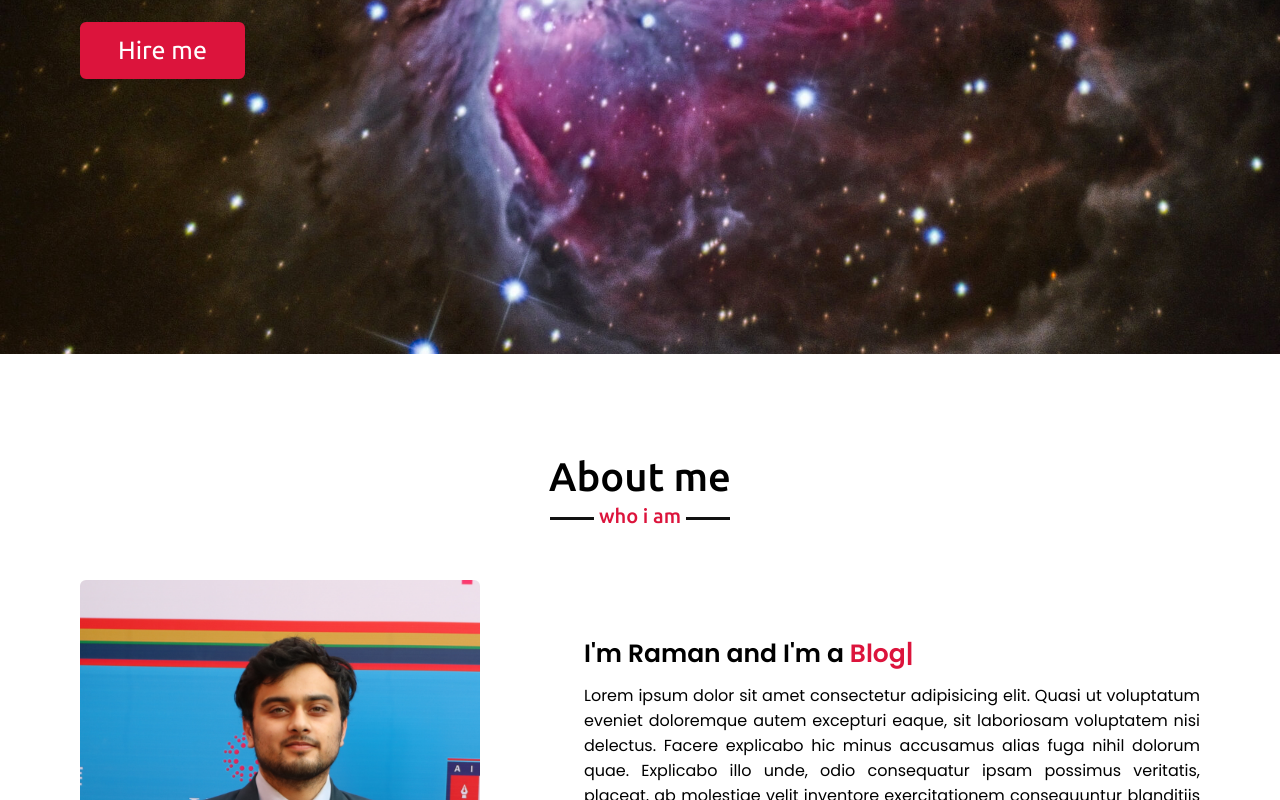
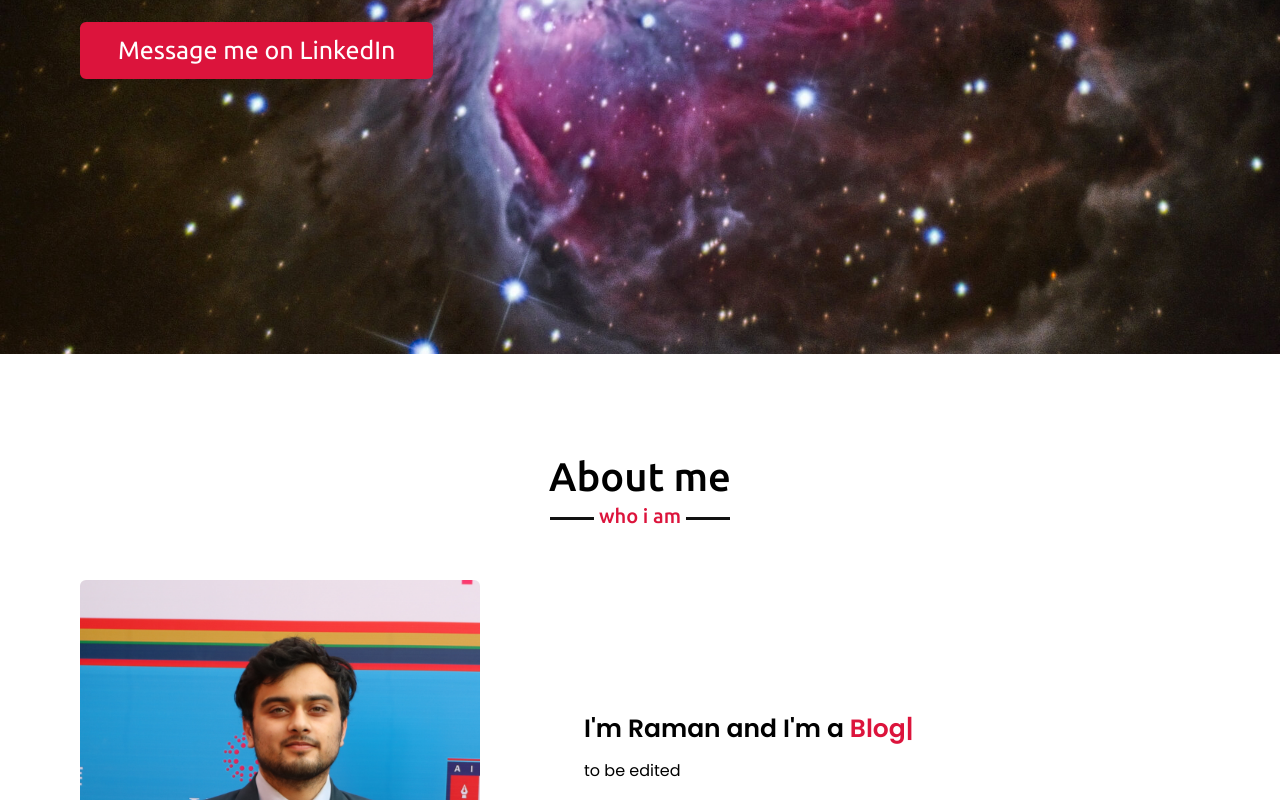
Before and after one commit to Alpharceus/Alpharceus.github.io, a plain HTML site: page index.html in a window 1280 px wide. Shown: the part 446-1246 px from the top of the page. Drawn offline with nearby package versions, Linux system fonts and the light colour scheme.

Commit message:
A change

```diff
--- a/index.html
+++ b/index.html
@@ -43,7 +43,7 @@
                 <div class="text-1">Hello, my name is</div>
                 <div class="text-2">Raman Pandey</div>
                 <div class="text-3">And I'm a <span class="typing"></span></div>
-                <a href="#">Hire me</a>
+                <a href="https://www.linkedin.com/in/alpha-arceus/">Message me on LinkedIn</a>
             </div>
         </div>
     </section>
@@ -58,7 +58,7 @@
                 </div>
                 <div class="column right">
                     <div class="text">I'm Raman and I'm a <span class="typing-2"></span></div>
-                    <p>Lorem ipsum dolor sit amet consectetur adipisicing elit. Quasi ut voluptatum eveniet doloremque autem excepturi eaque, sit laboriosam voluptatem nisi delectus. Facere explicabo hic minus accusamus alias fuga nihil dolorum quae. Explicabo illo unde, odio consequatur ipsam possimus veritatis, placeat, ab molestiae velit inventore exercitationem consequuntur blanditiis omnis beatae. Dolor iste excepturi ratione soluta quas culpa voluptatum repudiandae harum non.</p>
+                    <p>to be edited</p>
                     <a href="https://drive.google.com/file/d/1-9ykRrABh0gfJcIU_Mzs85TL6fCYkBBO/view?usp=sharing">Download CV</a>
                 </div>
             </div>
@@ -287,7 +287,7 @@
             <div class="contact-content">
                 <div class="column left">
                     <div class="text">Get in Touch</div>
-                    <p>Lorem, ipsum dolor sit amet consectetur adipisicing elit. Dignissimos harum corporis fuga corrupti. Doloribus quis soluta nesciunt veritatis vitae nobis?</p>
+                    <p>to be edited</p>
                     <div class="icons">
                         <div class="row">
                             <i class="fas fa-user"></i>
--- a/style.css
+++ b/style.css
@@ -314,7 +314,7 @@ section .title::after{
 }
 .box .front-face .icon i,
 .box .front-face span{
-  background: linear-gradient(-135deg, #c850c0, #4158d0);
+  background: linear-gradient(-135deg, crimson, #000);
   -webkit-background-clip: text;
   -webkit-text-fill-color: transparent;
 }
@@ -330,7 +330,7 @@ section .title::after{
   opacity: 0;
   transform-style: preserve-3d;
   backface-visibility: hidden;
-  background: linear-gradient(-135deg, #c850c0, #4158d0);
+  background: linear-gradient(-135deg, crimson, #000);
   transform: translateY(110px) rotateX(-90deg);
   box-shadow: 0px 5px 20px 0px rgba(0, 81, 250, 0.1);
   transition: all 0.5s ease;
```
